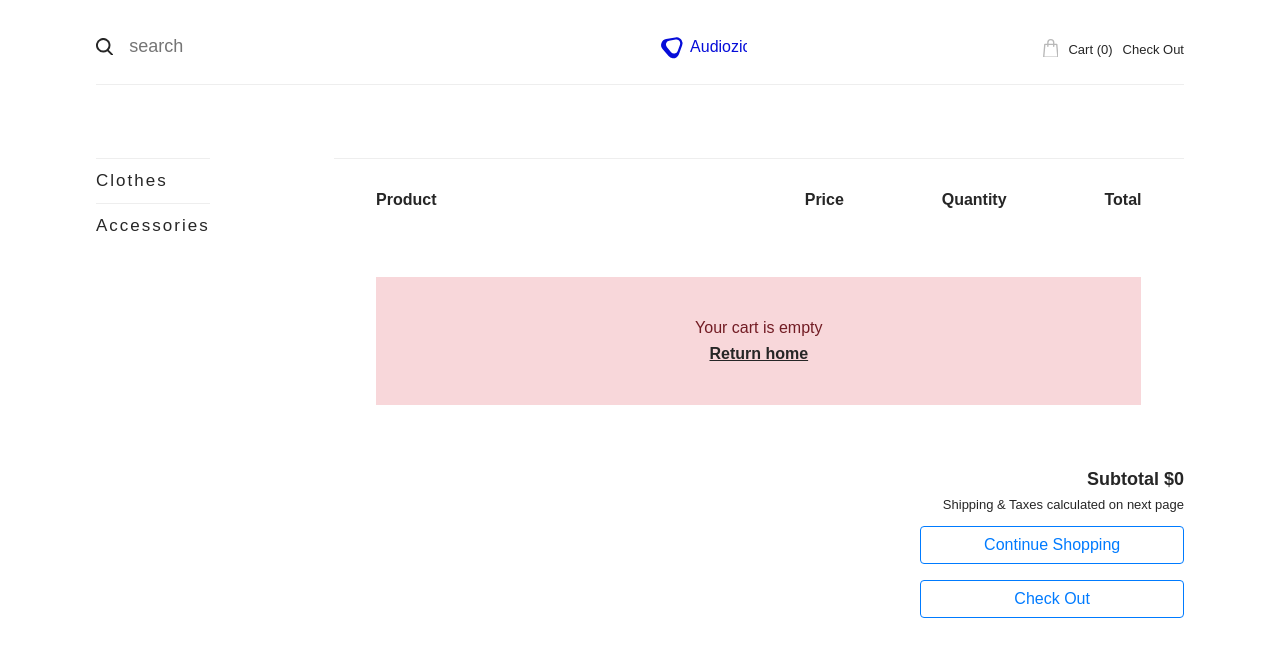
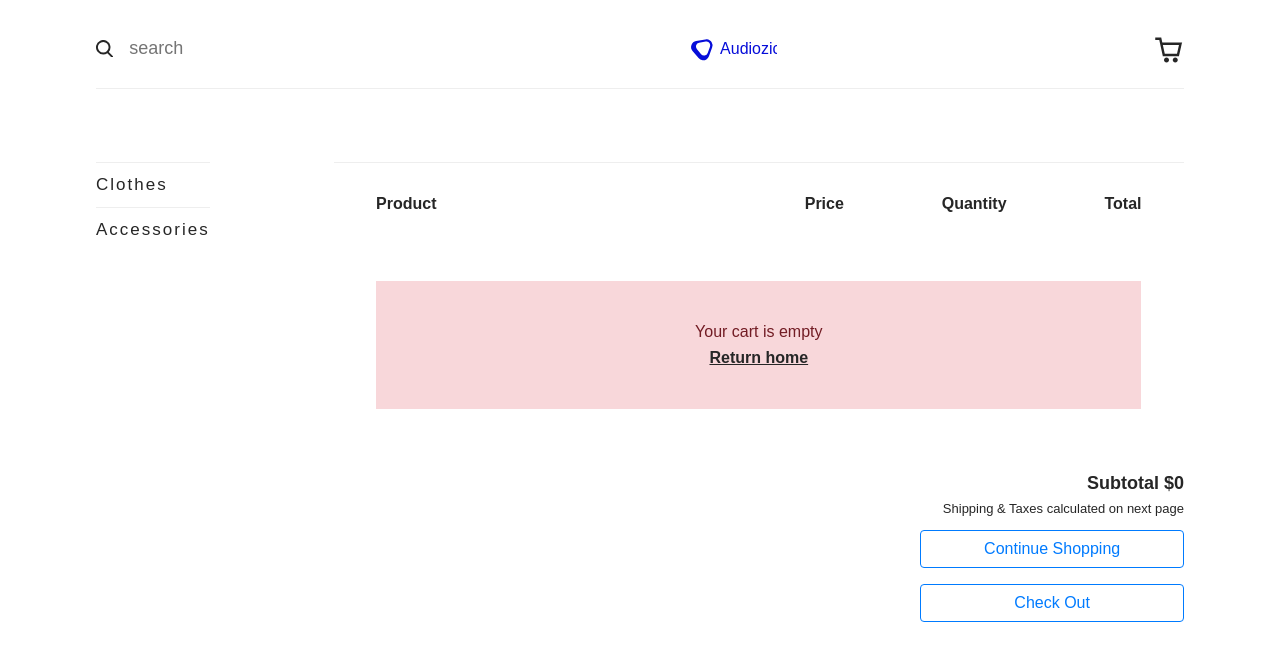
Before and after one commit to MeatBoyed/DropIT, a React (Create React App) app in the folder client/: page /shoppingcart in a window 1280 px wide. Shown: the top 660 px of the page. Built offline with nearby package versions, Linux system fonts and the light colour scheme; the HTML template or start-up script is replaced by a standard one.

Commit message:
feat: Navigation bar styled with drop down

```diff
--- a/client/src/components/NavigationBars/Navbar.tsx
+++ b/client/src/components/NavigationBars/Navbar.tsx
@@ -2,40 +2,46 @@ import React, { useContext, useState, useEffect } from 'react';
 import { Link, useLocation } from 'react-router-dom';
 
 import { ShoppingCartContext } from '../ShoppingCartContext';
-import { useOnCheckout } from "../Utils/useOnCheckout"
+import { useOnCheckout } from '../Utils/useOnCheckout';
 
-import { ReactComponent as ShoppingCartIcon } from '../../images/shoppingCartIcon.svg';
+import { ReactComponent as CheckoutIcon } from '../../images/checkoutIcon.svg';
 import { ReactComponent as LogoIcon } from '../../images/logo.svg';
 import { ReactComponent as MenueBtn } from '../../images/menueBtn.svg';
 
-import {NavbarDropDown} from "./NavbarDropDown"
+import { NavbarDropDown } from './NavbarDropDown';
 const Searchbar = React.lazy(() => import('./Searchbar'));
 
 export const Navbar: React.FC = () => {
-  const { onCheckout } = useOnCheckout()
+  const { onCheckout } = useOnCheckout();
   const [isDropDownActive, setIsDropDownActive] = useState<boolean>(false);
   const { shoppingCartLength } = useContext(ShoppingCartContext);
 
-  const loaction = useLocation()
+  const loaction = useLocation();
 
-  useEffect(() => {setIsDropDownActive(false)}, [loaction])
+  useEffect(() => {
+    setIsDropDownActive(false);
+  }, [loaction]);
 
   return (
     <React.Fragment>
-      <nav id="NavbarContainer" style={{display : onCheckout ? "none" : ""}} >
+      <nav id="NavbarContainer" style={{ display: onCheckout ? 'none' : '' }}>
         <Searchbar />
         <Link to="/">
           <LogoIcon className="logoIcon" />
         </Link>
         <div className="shoppingCart">
           <Link className="shoppingCartIcon" to="/shoppingcart">
-            <ShoppingCartIcon />
-          </Link>
-          <Link to="/shoppingCart">
-            <p>Cart ({shoppingCartLength})</p>
+            <svg width={24} height={24} viewBox="0 0 24 24" fill="none" xmlns="http://www.w3.org/2000/svg">
+              <path
+                fillRule="evenodd"
+                clipRule="evenodd"
+                d="M5 4H19C19.5523 4 20 4.44771 20 5V19C20 19.5523 19.5523 20 19 20H5C4.44772 20 4 19.5523 4 19V5C4 4.44772 4.44771 4 5 4ZM2 5C2 3.34315 3.34315 2 5 2H19C20.6569 2 22 3.34315 22 5V19C22 20.6569 20.6569 22 19 22H5C3.34315 22 2 20.6569 2 19V5ZM12 12C9.23858 12 7 9.31371 7 6H9C9 8.56606 10.6691 10 12 10C13.3309 10 15 8.56606 15 6H17C17 9.31371 14.7614 12 12 12Z"
+                fill={shoppingCartLength !== 0 ? '#6987C9' : 'null'}
+              />
+            </svg>
           </Link>
           <Link className="checkoutButton" to="/checkout">
-            Check Out
+            <CheckoutIcon />
           </Link>
         </div>
         <MenueBtn onClick={() => setIsDropDownActive(!isDropDownActive)} className="menueBtn" />
--- a/client/src/components/NavigationBars/NavbarDropDown.tsx
+++ b/client/src/components/NavigationBars/NavbarDropDown.tsx
@@ -1,7 +1,8 @@
 import React from 'react';
 import { Link } from 'react-router-dom';
 
-import { ReactComponent as ShoppingCartIcon } from '../../images/shoppingCartIcon.svg';
+import { ReactComponent as CheckoutIcon } from '../../images/checkoutIcon.svg';
+
 const Searchbar = React.lazy(() => import('./Searchbar'));
 
 interface Props {
@@ -17,13 +18,19 @@ export const NavbarDropDown: React.FC<Props> = ({ shoppingCartLength }) => {
       <div className="dropdownItem">
         <Link to="/shoppingcart">
           <div className="shoppingCartContainer">
-            <ShoppingCartIcon />
-            <p>Cart ({shoppingCartLength})</p>
+            <svg width={24} height={24} viewBox="0 0 24 24" fill="none" xmlns="http://www.w3.org/2000/svg">
+              <path
+                fillRule="evenodd"
+                clipRule="evenodd"
+                d="M5 4H19C19.5523 4 20 4.44771 20 5V19C20 19.5523 19.5523 20 19 20H5C4.44772 20 4 19.5523 4 19V5C4 4.44772 4.44771 4 5 4ZM2 5C2 3.34315 3.34315 2 5 2H19C20.6569 2 22 3.34315 22 5V19C22 20.6569 20.6569 22 19 22H5C3.34315 22 2 20.6569 2 19V5ZM12 12C9.23858 12 7 9.31371 7 6H9C9 8.56606 10.6691 10 12 10C13.3309 10 15 8.56606 15 6H17C17 9.31371 14.7614 12 12 12Z"
+                fill={shoppingCartLength !== 0 ? '#6987C9' : 'null'}
+              />
+            </svg>
+            <Link to="/checkout">
+              <CheckoutIcon />
+            </Link>
           </div>
         </Link>
-      </div>
-      <div className="dropdownItem">
-        <Link to="/checkout">Checkout</Link>
       </div>
       <div className="dropdownItem">
         <a className="tag" href="/search?f=Clothing">
--- a/client/src/styles/layout/_navbar.scss
+++ b/client/src/styles/layout/_navbar.scss
@@ -36,7 +36,6 @@
     display: flex;
     justify-content: center;
     align-items: center;
-    font-size: 17px;
 
     @include media('<=tablet') {
       display: none;
@@ -47,10 +46,18 @@
     }
     .shoppingCartIcon {
       margin-right: 10px;
+      svg {
+        width: 30px;
+        height: 30px;
+      }
     }
 
     .checkoutButton {
       margin-left: 10px;
+      svg {
+        width: 30px;
+        height: 30px;
+      }
     }
   }
 
--- a/client/src/styles/layout/_navbardropdown.scss
+++ b/client/src/styles/layout/_navbardropdown.scss
@@ -21,6 +21,7 @@
   .shoppingCartContainer {
     display: flex;
     justify-content: center;
+    align-items: center;
 
     svg {
       margin-right: 12px;
```
Also changed, not shown: client/src/images/checkoutIcon.svg (added).
